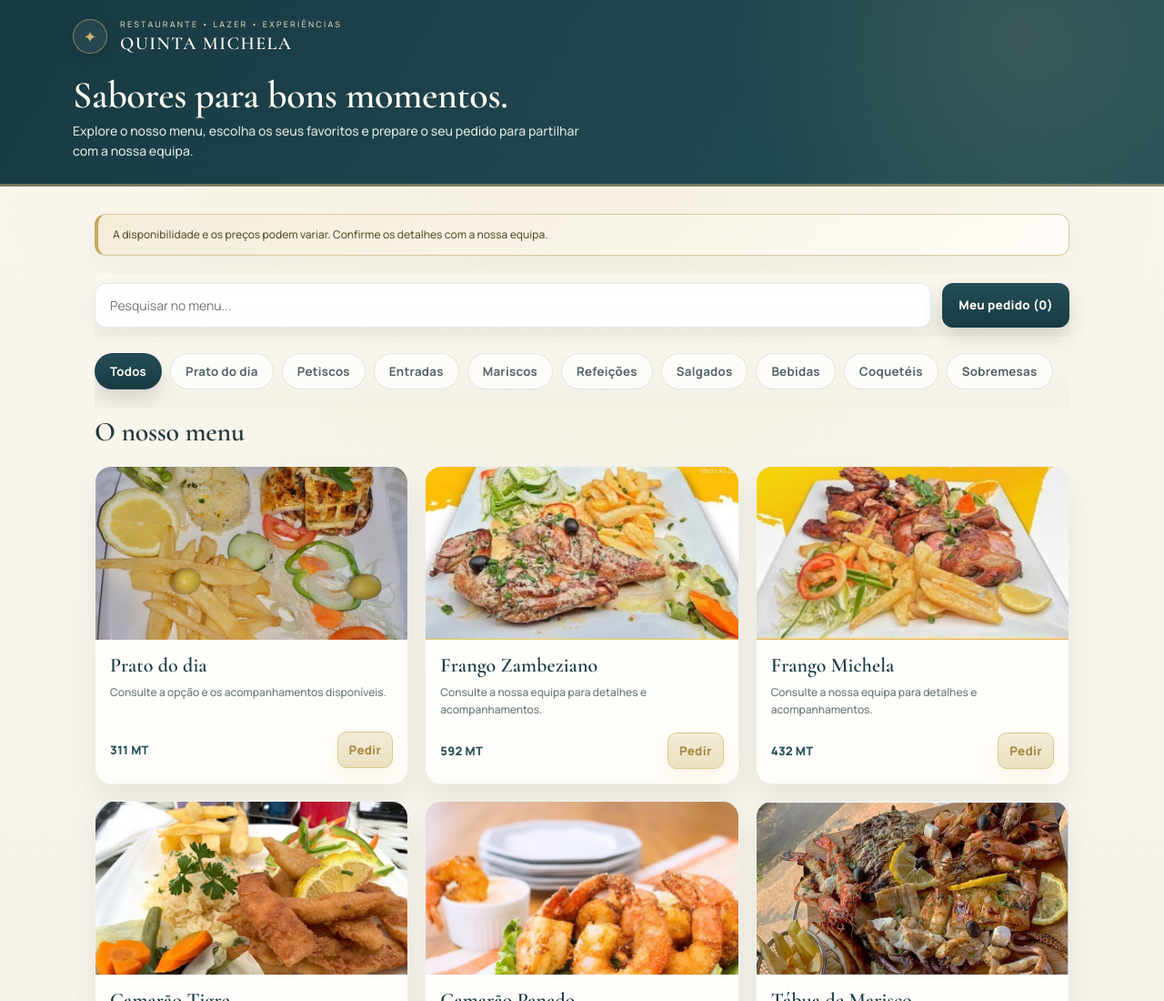
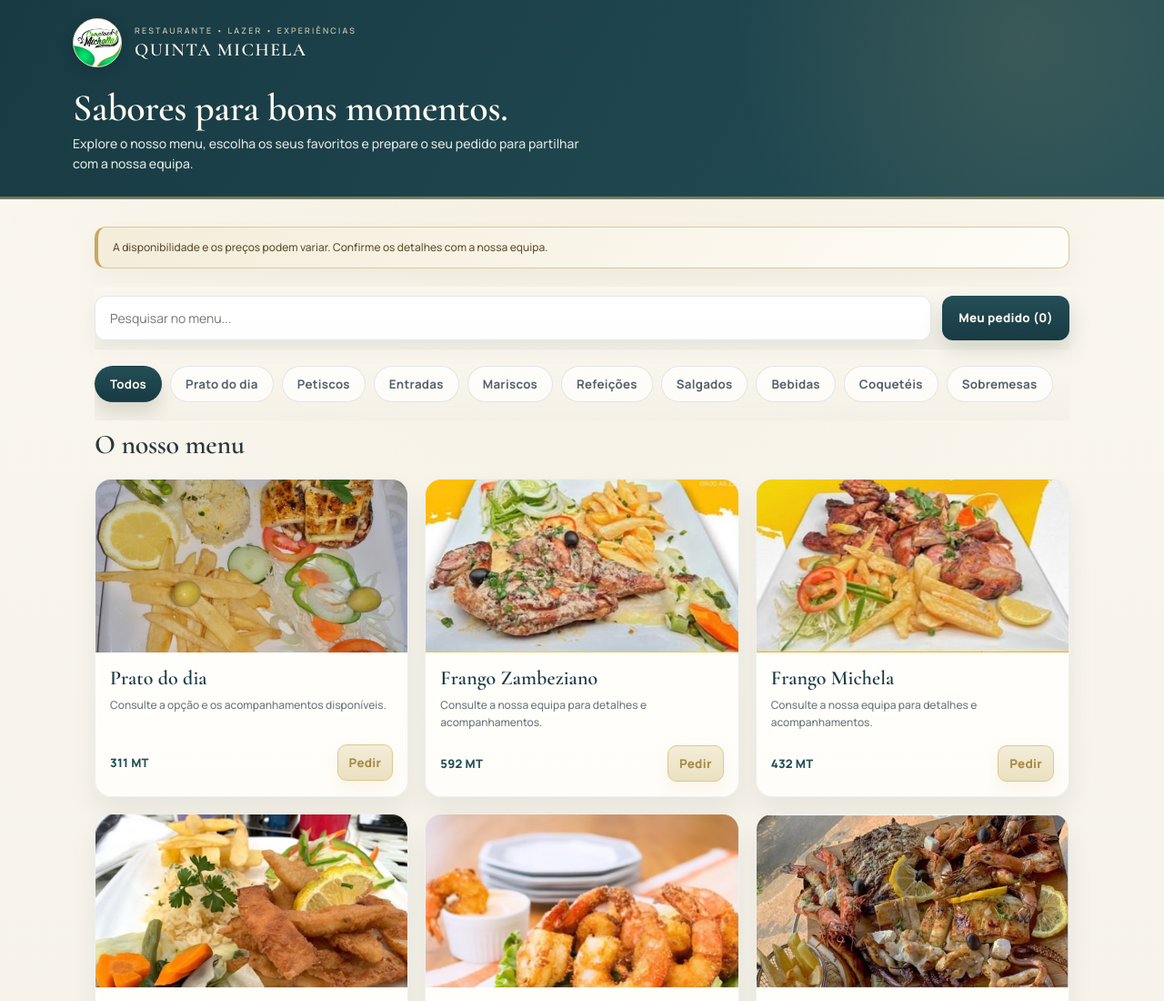
Before and after one commit to DelfioAndre/QMichela, a plain HTML site: page index.html in a window 1280 px wide. Shown: the top 1100 px of the page at 91% size. Drawn offline with nearby package versions, Linux system fonts and the light colour scheme.

Commit message:
Logo imagem

```diff
--- a/css/style.css
+++ b/css/style.css
@@ -80,13 +80,10 @@
       .mark {
          border: 1px solid rgba(207,178,112,.58);
          border-radius: 50%;
-         width: 38px;
-         height: 38px;
-         display: grid;
-         place-items: center;
-         color: #cfb270;
-         font-size: 18px;
-         background: rgba(255,250,240,.06);
+         width: 54px;
+         height: 54px;
+         object-fit: cover;
+         background: #fff;
          box-shadow: 0 4px 14px rgba(7,25,29,.18)
       }
 
--- a/index.html
+++ b/index.html
@@ -6,6 +6,7 @@
    <meta name="viewport" content="width=device-width,initial-scale=1">
    <meta name="theme-color" content="#25362d">
    <title>Quinta Michela | Menu Digital</title>
+   <link rel="icon" type="image/jpeg" href="imagens/logo-michela.jpeg">
    <link rel="stylesheet" href="css/style.css">
 </head>
 
@@ -13,7 +14,7 @@
    <header>
       <div class="wrap">
          <div class="brand">
-            <div class="mark">✦</div>
+            <img class="mark" src="imagens/logo-michela.jpeg" alt="Complexo Michela">
             <div><small>RESTAURANTE • LAZER • EXPERIÊNCIAS</small><strong>QUINTA MICHELA</strong></div>
          </div>
          <h1>Sabores para bons momentos.</h1>
```
Also changed, not shown: imagens/logo-michela.jpeg (added).
